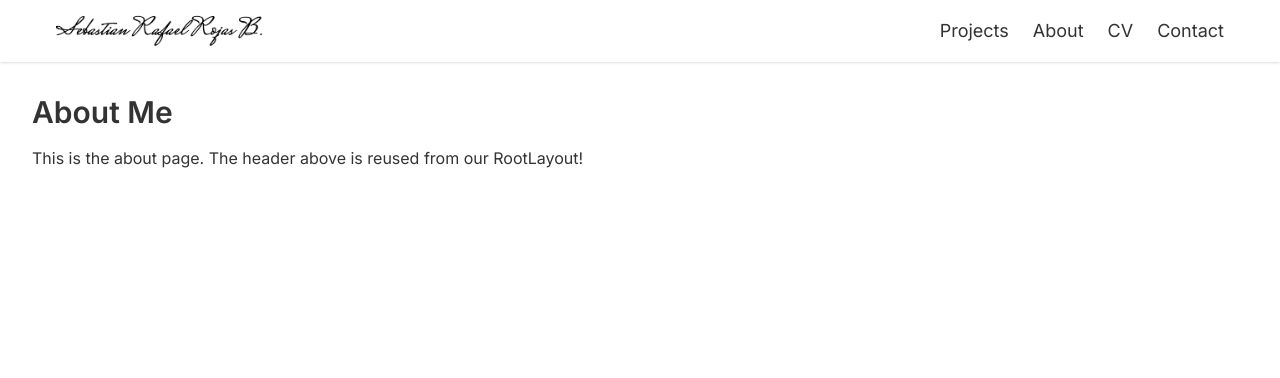
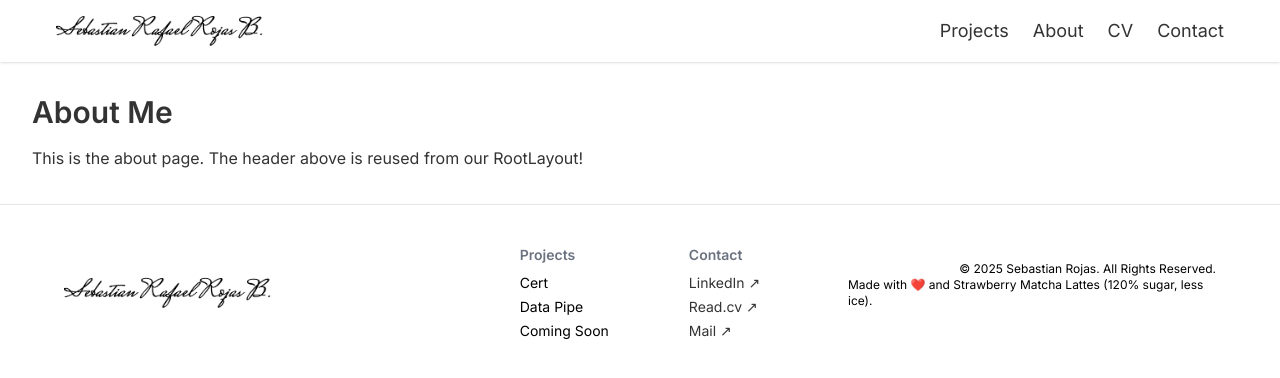
Before and after one commit to Ssrrb/RealPortfolio, a Next.js app in the folder portfolio/: page /about in a window 1280 px wide. Shown: the top 378 px of the page. Built offline with nearby package versions, Linux system fonts and the light colour scheme.

Commit message:
Terminado el componente de Projects, agregado del footer

```diff
--- a/portfolio/app/layout.js
+++ b/portfolio/app/layout.js
@@ -2,6 +2,7 @@
 import { GeistSans, GeistMono } from "geist/font";
 import "./globals.css";
 import Header from "../components/Header";
+import Footer from "../components/Footer";
 
 export const metadata = {
   title: "Sebastian R. Rojas - Portfolio",
@@ -27,6 +28,7 @@ export default function RootLayout({ children }) {
         <main className="mx-auto">
           {children}
         </main>
+        <Footer />
       </body>
     </html>
   );
--- a/portfolio/app/page.js
+++ b/portfolio/app/page.js
@@ -5,6 +5,7 @@ import dynamic from "next/dynamic";
 import Projects from "../components/Projects"
 const Scene = dynamic(() => import("../components/Scene"), {
   ssr: false,
+  loading: () => <p>Loading...</p> // Optional: Add a loading indicator
 });
 
 
@@ -19,6 +20,11 @@ export default function Home() {
 
       {/* Projects Section */}
       <div id="projects-section" className="w-full py-10">
+      <header className="flex items-center justify-center py-5 border-b border-gray-200">
+      </header>
+      <header className="flex items-center justify-center py-5 border-b border-gray-200">
+      <h1 className="text-xl font-semibold tracking-wide">PROJECTS</h1>
+      </header>
         <Projects />
       </div>
 
--- /dev/null
+++ b/portfolio/components/Footer.jsx
@@ -0,0 +1,56 @@
+'use client';
+
+import { useState } from 'react';
+import { Sun, Moon } from 'lucide-react';
+import Image from "next/image";
+
+export default function Footer() {
+  const [darkMode, setDarkMode] = useState(false);
+
+  return (
+    <footer className={`w-full px-6 py-10 bg-white shadow text-black transition-all border-t border-gray-200`}>
+      <div className="max-w-6xl mx-auto grid grid-cols-1 md:grid-cols-3 gap-6 text-sm">
+        {/* Left Icon */}
+        <div className="flex items-center justify-center md:justify-start">
+          <span className="text-2xl">
+          <a href="#">
+            <Image
+              src="/signature.png"
+              alt="Signature"
+              width={200}
+              height={85}
+              className="object-contain w-32 sm:w-40 md:w-52"
+            />
+          </a>
+          </span>
+        </div>
+
+        {/* Craft & Contact Sections */}
+        <div className="flex justify-between md:justify-center md:space-x-20">
+          <div>
+            <p className="text-sm font-semibold text-gray-500 mb-1">Projects</p>
+            <ul className="mt-2 space-y-1">
+              <li>Cert</li>
+              <li>Data Pipe</li>
+              <li>Coming Soon</li>
+            </ul>
+          </div>
+          <div>
+            <p className="text-sm font-semibold text-gray-500 mb-1">Contact</p>
+            <ul className="mt-2 space-y-1">
+              <li><a href="https://www.linkedin.com/in/sebastian-rojas-28674a303/" className="hover:underline">LinkedIn ↗</a></li>
+              <li><a href="#" className="hover:underline">Read.cv ↗</a></li>
+              <li><a href="sirsebastianrojas@gmail.com" className="hover:underline">Mail ↗</a></li>
+            </ul>
+          </div>
+        </div>
+
+        {/* Theme Toggle & Copyright */}
+        <div className="flex flex-col items-center md:items-end">
+          <p className="mt-4 text-xs">© 2025 Sebastian Rojas. All Rights Reserved.</p>
+          <p className="text-xs">Made with ❤️ and Strawberry Matcha Lattes (120% sugar, less ice).</p>
+        </div>
+      </div>
+    </footer>
+  );
+}
--- a/portfolio/components/Model.jsx
+++ b/portfolio/components/Model.jsx
@@ -28,10 +28,10 @@ import React, { useRef } from 'react';
 
         return (
             <group scale={viewport.width/13} >
-                <Text fontSize={0.2} color="gray" position={[0, 1.5, 0]} style={{ fontFamily: 'NeueMontreal', fontWeight: 'bold', fontStyle: 'italic' }}>
+                <Text fontSize={0.2} color="gray" position={[0, 1.5, 0]} style={{ fontWeight: 'bold', fontStyle: 'italic', fontSize: '0.75rem', fontWeight: '600', color: 'rgb(107 114 128)', marginBottom: '0.25rem' }}>
                     SOFTWARE ENGINEER
                 </Text>
-                <Text fontSize={0.8} color="black" style={{ fontFamily: 'NeueMontreal', fontWeight: 'bold', fontStyle: 'italic' }}>
+                <Text fontSize={0.9} color="black" style={{ fontFamily: 'NeueMontreal', fontWeight: 'bold', fontStyle: 'italic' }}>
                     SEBASTIAN ROJAS
                 </Text>
                 <mesh ref={torus} {...nodes.Cube} geometry={nodes.Cube.geometry} position={[0,0,0]}>
--- a/portfolio/components/Projects.jsx
+++ b/portfolio/components/Projects.jsx
@@ -1,34 +1,63 @@
+// pages/Projects.jsx
+
+import React from 'react'
 import Image from 'next/image'
 
 export default function Projects() {
   return (
-    <div className="min-h-screen flex flex-col bg-white text-gray-900">
-      {/* Header */}
-      <header className="flex items-center justify-center py-4 border-b border-gray-200">
-      </header>
-      <header className="flex items-center justify-center py-4 border-b border-gray-200">
-      <h1 className="text-xl font-semibold tracking-wide">PROJECTS</h1>
-      </header>
+    <section className="w-full bg-white py-12 px-4 md:py-16 md:px-8 lg:px-16">
+      <div className="container mx-auto px-4 lg:px-8 py-12 md:py-16">
+        {/* Use a responsive grid: single column on mobile, two columns on larger screens */}
+        <div className="grid grid-cols-1 md:grid-cols-2 items-center gap-8 md:gap-12">
 
-      {/* Main Content */}
-      <main className="flex-grow flex flex-col items-center justify-center px-4 py-10 md:px-8">
-        {/* Title / Subtitle */}
-        <h2 className="text-3xl md:text-4xl font-bold text-center mb-4">
-          No More Lonely Battles
-        </h2>
-        <p className="text-base md:text-lg text-center max-w-xl mb-6">
-          A short description or tagline can go here. Provide context for your app or project.
-        </p>
+          {/* Left Column */}
+          <div className="flex flex-col">
+            {/* Small subheading */}
+            <p className="text-sm font-semibold text-gray-500 mb-1">Google</p>
 
-        {/* Call-to-action Button */}
-        <button className="px-6 py-2 rounded-md bg-blue-600 text-white font-medium hover:bg-blue-700 mb-8">
-          Download
-        </button>
+            {/* Main heading */}
+            <h1 className="text-3xl md:text-4xl font-bold text-gray-900 mb-4">
+              Certification
+            </h1>
 
-        {/* Mockup Image */}
-        <div className="w-full max-w-sm md:max-w-md lg:max-w-lg">
+            {/* Tag list */}
+            <div className="flex flex-wrap gap-2 mb-6">
+              <span className="inline-block bg-gray-100 text-gray-700 px-3 py-1 rounded-full text-sm">
+                Cloud
+              </span>
+              <span className="inline-block bg-gray-100 text-gray-700 px-3 py-1 rounded-full text-sm">
+                CI/CD
+              </span>
+              <span className="inline-block bg-gray-100 text-gray-700 px-3 py-1 rounded-full text-sm">
+                Kubernetes
+              </span>
+              <span className="inline-block bg-gray-100 text-gray-700 px-3 py-1 rounded-full text-sm">
+                Machine Learning
+              </span>
+              <span className="inline-block bg-gray-100 text-gray-700 px-3 py-1 rounded-full text-sm">
+                Big Data
+              </span>
+            </div>
+
+            {/* Call-to-action button */}
+            <a href="https://www.credly.com/badges/481045c7-3588-4e12-906f-e24610f71981/public_url" target="_blank" rel="noopener noreferrer" className="w-fit bg-black text-white py-2 px-6 rounded font-medium hover:bg-gray-800 transition">
+              View Cert
+              </a>
+          </div>
+
+          {/* Right Column: Phone mockup */}
+          <div className="flex justify-center md:justify-end">
+            <Image
+              src="/medias/certification.png"
+              alt="Certification"
+              width={400}
+              height={600}
+              className="w-auto h-auto max-w-full"
+            />
+          </div>
+
         </div>
-      </main>
-    </div>
+      </div>
+    </section>
   )
 }
```
Also changed, not shown: portfolio/public/medias/certification.png (added).
